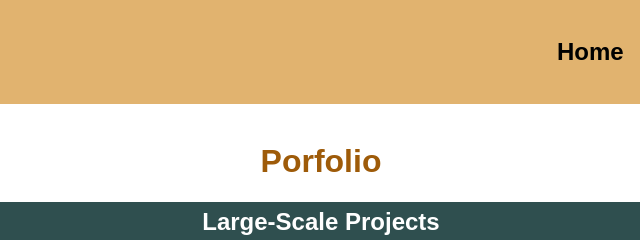
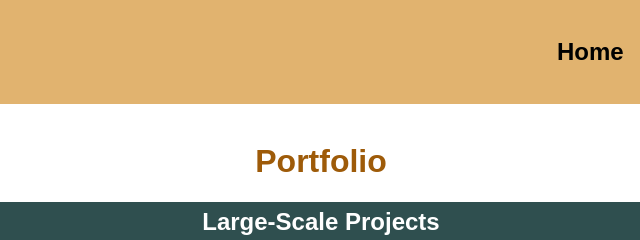
Before and after one commit to jillian-milton/portfolio, a plain HTML site: page html/portfolio.html in a window 1280 px wide. Shown: the top 240 px of the page, 319-959 px from the left. Drawn offline with Linux system fonts and the light colour scheme.

Commit message:
fixed spelling mistake

```diff
--- a/html/portfolio.html
+++ b/html/portfolio.html
@@ -4,7 +4,7 @@
     <meta charset="UTF-8">
     <meta name="viewport" content="width=device-width, initial-scale=1.0">
     <link rel="stylesheet" href="../css/portfolio.css">
-    <title>Porfolio Page</title>
+    <title>Portfolio Page</title>
 </head>
 <body>
     <!-- Header -->
@@ -28,7 +28,7 @@
     </header>
 <br>
 
-    <h1>Porfolio</h1>
+    <h1>Portfolio</h1>
 
     <section>
         <div class="box">
```
Also changed, not shown: index.html (+1 -1 lines).
